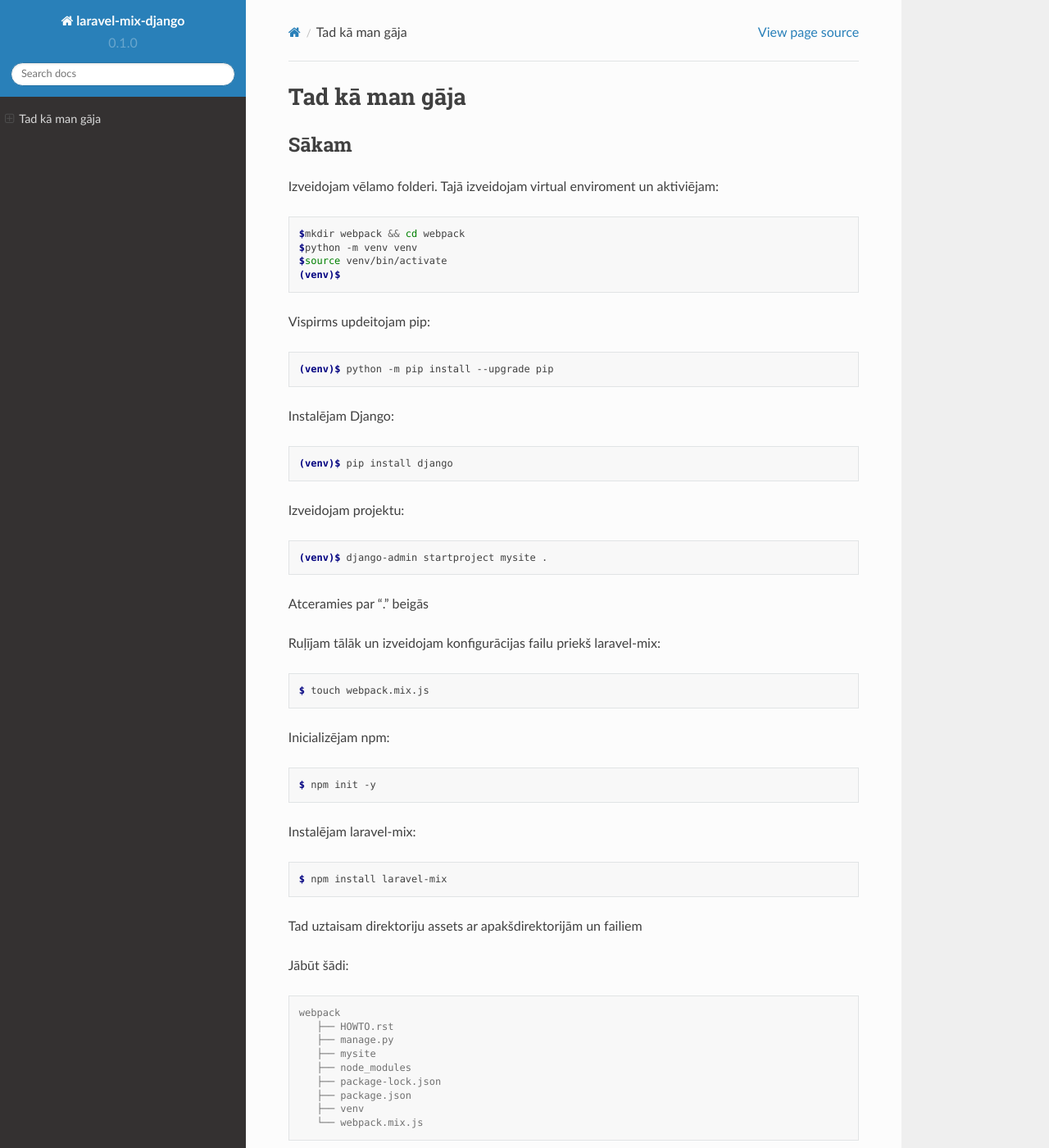
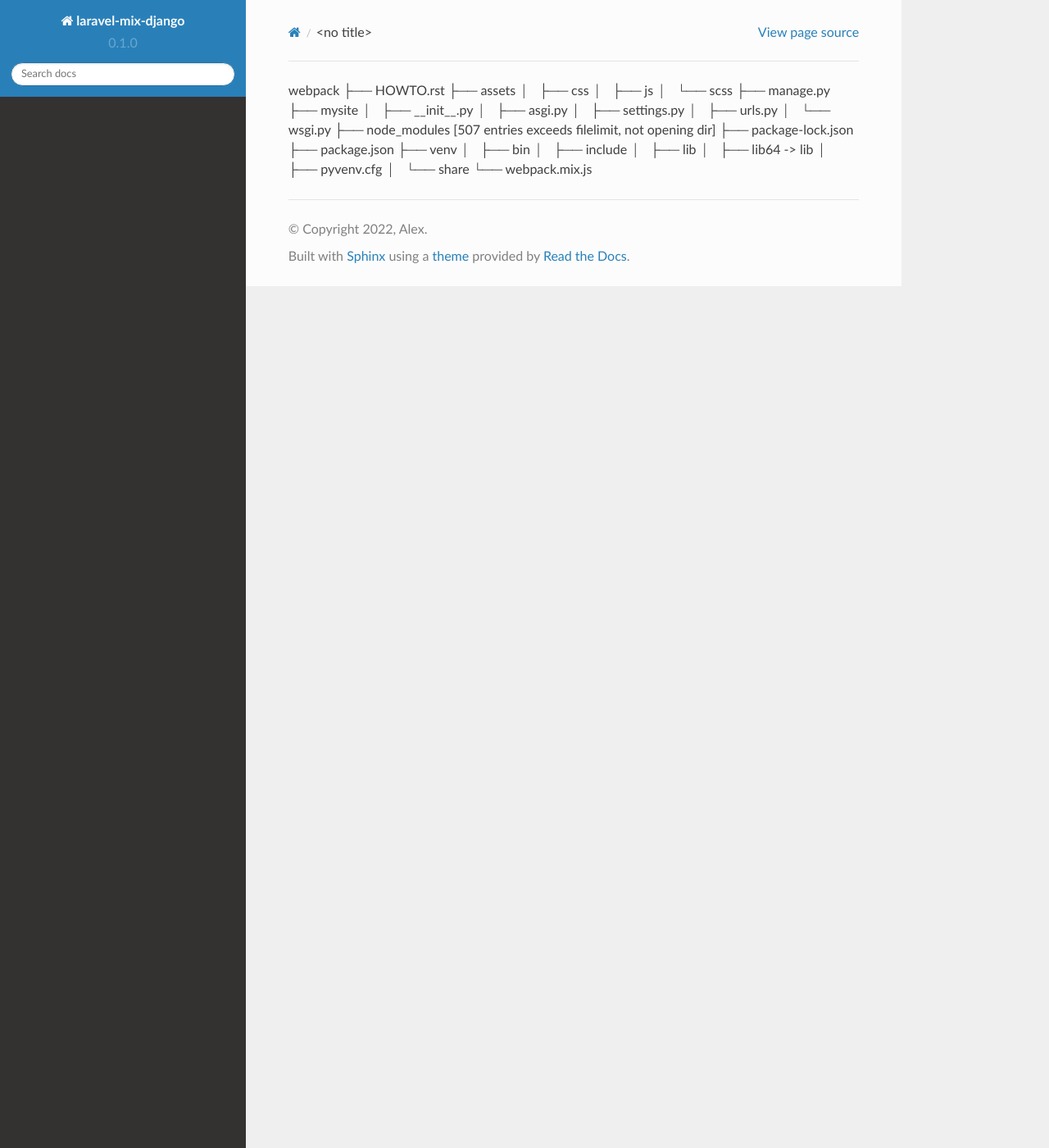
Before and after one commit to aleksanm/laravel-mix-django, a Sphinx documentation site: the page built from docs/source/instalation.rst, in a window 1280 px wide and 1400 px high. Shown: the whole window at 82% size. Built offline with Sphinx 7.4.7 and the Read the Docs theme 2.0.0, drawn with Linux system fonts in a browser that asks for light colours; pages that are not in the unit, such as notebooks, are missing from menus.

Commit message:
Update instalation.rst

```diff
--- a/docs/source/instalation.rst
+++ b/docs/source/instalation.rst
@@ -1,70 +1,24 @@
-Tad kā man gāja
-=====
-
-.. _installation:
-
-Sākam
-------------
-
-Izveidojam vēlamo folderi. Tajā izveidojam virtual enviroment un aktiviējam:
-
-.. code-block:: console
-
-   $mkdir webpack && cd webpack
-   $python -m venv venv
-   $source venv/bin/activate
-   (venv)$
-
-Vispirms updeitojam pip:
-
-.. code-block:: console
-
-   (venv)$ python -m pip install --upgrade pip
-
-Instalējam Django:
-
-.. code-block:: console
-
-   (venv)$ pip install django
-
-Izveidojam projektu:
-
-.. code-block:: console
-
-   (venv)$ django-admin startproject mysite .
-
-Atceramies par "." beigās
-
-Ruļījam tālāk un izveidojam konfigurācijas failu priekš laravel-mix:
-
-.. code-block:: console
-
-   $ touch webpack.mix.js
-
-Inicializējam npm:
-
-.. code-block:: console
-
-   $ npm init -y
-
-Instalējam laravel-mix:
-
-.. code-block:: console
-
-   $ npm install laravel-mix
-
-Tad uztaisam direktoriju assets ar apakšdirektorijām un failiem
-
-Jābūt šādi:
-
-.. code-block:: console
-
-   webpack
-      ├── HOWTO.rst
-      ├── manage.py
-      ├── mysite
-      ├── node_modules
-      ├── package-lock.json
-      ├── package.json
-      ├── venv
-      └── webpack.mix.js
+webpack
+├── HOWTO.rst
+├── assets
+│   ├── css
+│   ├── js
+│   └── scss
+├── manage.py
+├── mysite
+│   ├── __init__.py
+│   ├── asgi.py
+│   ├── settings.py
+│   ├── urls.py
+│   └── wsgi.py
+├── node_modules [507 entries exceeds filelimit, not opening dir]
+├── package-lock.json
+├── package.json
+├── venv
+│   ├── bin
+│   ├── include
+│   ├── lib
+│   ├── lib64 -> lib
+│   ├── pyvenv.cfg
+│   └── share
+└── webpack.mix.js
```
